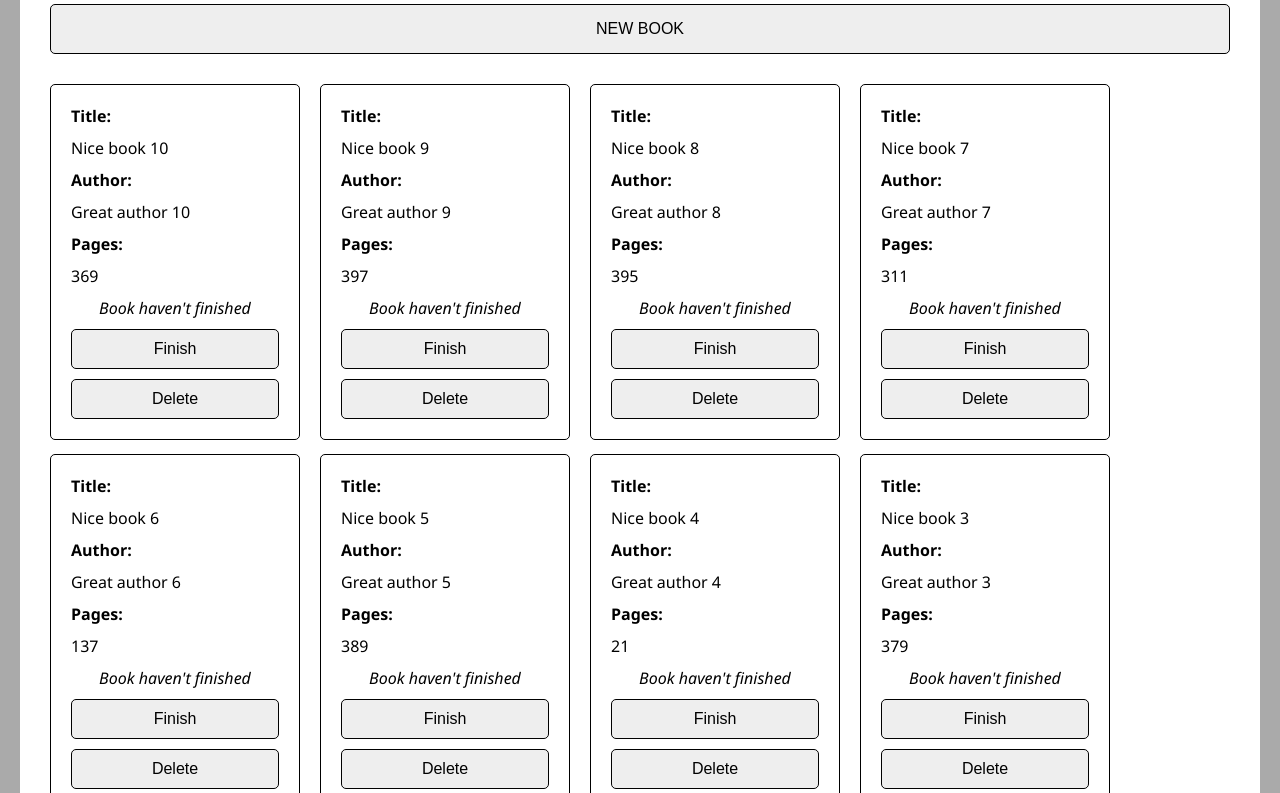
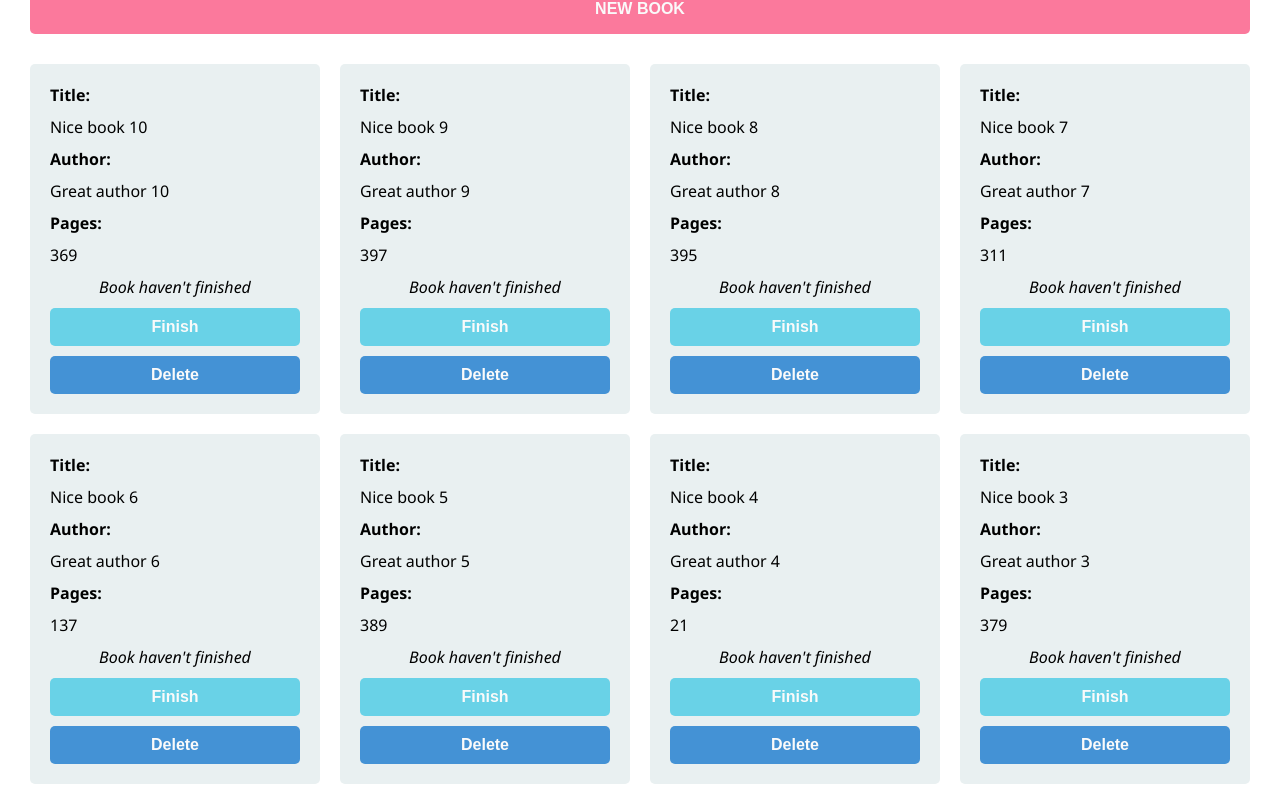
Before and after one commit to vlasdv/library, a plain HTML site: page index.html in a window 1280 px wide. Shown: the part 106-899 px from the top of the page. Drawn offline with Linux system fonts and the light colour scheme.

Commit message:
Add styles to change colors and borders of main page

```diff
--- a/static/app.js
+++ b/static/app.js
@@ -86,7 +86,7 @@ function displayBooks(arrayOfBooks) {
 
     finish.addEventListener('click', function() {
       const toFinish = getBookIndexInArray(book, myLibrary);
-      finish.classList.toggle('book_button--disabled');
+      finish.classList.toggle('book__button--disabled');
       myLibrary[toFinish].finished = !myLibrary[toFinish].finished;
       displayBooks(myLibrary);
     });
@@ -94,7 +94,7 @@ function displayBooks(arrayOfBooks) {
     // button to delete 'book__button book__button--red
     const deleteBook = document.createElement('button');
     deleteBook.textContent = 'Delete';
-    deleteBook.classList.add('book__button', 'book__button--red');
+    deleteBook.classList.add('book__button', 'book__button--delete');
     deleteBook.addEventListener('click', function() {
       const toDelete = getBookIndexInArray(book, myLibrary);
       if (toDelete !== null) {
--- a/static/styles.css
+++ b/static/styles.css
@@ -1,10 +1,17 @@
 html {
   font-size: 16px;
-  background-color: #aaa;
   font-family: 'Segoe UI', Tahoma, Geneva, Verdana, sans-serif;
 
-  --button-color: #eee;
-  --button-color-hover: #ddd;
+  --main-color: #69d2e7;
+  --main-color-darker: #4492d5;
+  --disabled-button: #aaa;
+  --disabled-button-hover: #888;
+  --lightest-color: #fafafa;
+  --red-color: #EA2027;
+  --card-color: #e9f0f1;
+  --backdrop-color: #ffffff;
+  --accent-button: #fb799c;
+  --accent-button-darker: #ec4773;
 }
 
 * {
@@ -14,51 +21,55 @@ html {
 }
 
 button {
-  border: 1px solid;
+  border: none;
   border-radius: 5px;
-  background-color: var(--button-color);
   font-size: 1rem;
+  font-weight: 600;
   padding: 10px;
 }
 
-button:hover {
-  background-color: var(--button-color-hover);
-}
-
 .container {
-  margin: 20px;
   padding: 30px;
   overflow: scroll;
 
-  min-height: calc(100vh - 40px);
-  background-color: #fff;
-  border-radius: 10px;
+  min-height: 100vh;
+  background-color: var(--backdrop-color);
 
   display: grid;
   gap: 30px;
   grid-template-rows: 30px 50px 1fr;
 }
 
+.container__button,
+.modal__button {
+  background-color: var(--accent-button);
+  color: var(--lightest-color);
+}
+
+.container__button:hover,
+.modal__button:hover {
+  background-color: var(--accent-button-darker);
+}
+
 .book {
   display: grid;
+  border-radius: 5px;
+  background-color: var(--card-color);
 }
 
 .books {
   list-style: none;
   display: grid;
   gap: 20px;
-  grid-template-columns: repeat(auto-fit, 250px);
-  grid-template-rows: repeat(auto-fit, 350px);
+  grid-template-columns: repeat(auto-fit, minmax(250px, 1fr));
+  grid-template-rows: repeat(auto-fit, minmax(350px, 1fr));
 }
 
 .book__article {
   padding: 20px;
   display: grid;
   align-content: space-between;
-
   gap: 10px;
-  border: 1px solid;
-  border-radius: 5px;
 }
 
 .book__texts,
@@ -67,9 +78,29 @@ button:hover {
   gap: 10px;
 }
 
+.book__button {
+  background-color: var(--main-color);
+  color: var(--lightest-color);
+}
+
+.book__button:hover {
+  background-color: var(--main-color-darker);
+}
+
 .book__button--disabled {
-  background-color: #eee;
-  color: var(--button-color-hover);
+  background-color: var(--disabled-button);
+}
+
+.book__button--disabled:hover {
+  background-color: var(--disabled-button-hover);
+}
+
+.book__button--delete {
+  background-color: var(--main-color-darker);
+}
+
+.book__button--delete:hover {
+  background-color: var(--red-color);
 }
 
 .book__p {
@@ -82,7 +113,6 @@ button:hover {
   font-style: italic;
   /* color: var(--button-color-hover); */
 }
-
 
 /* The Modal (background) */
 .modal {
```
